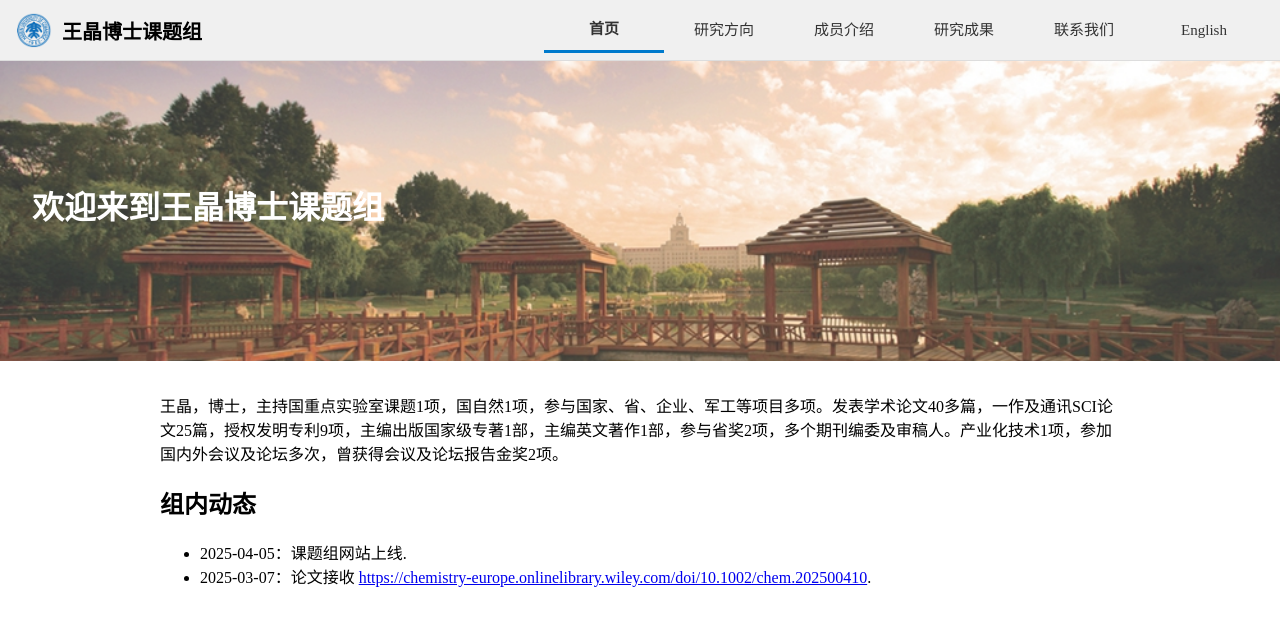
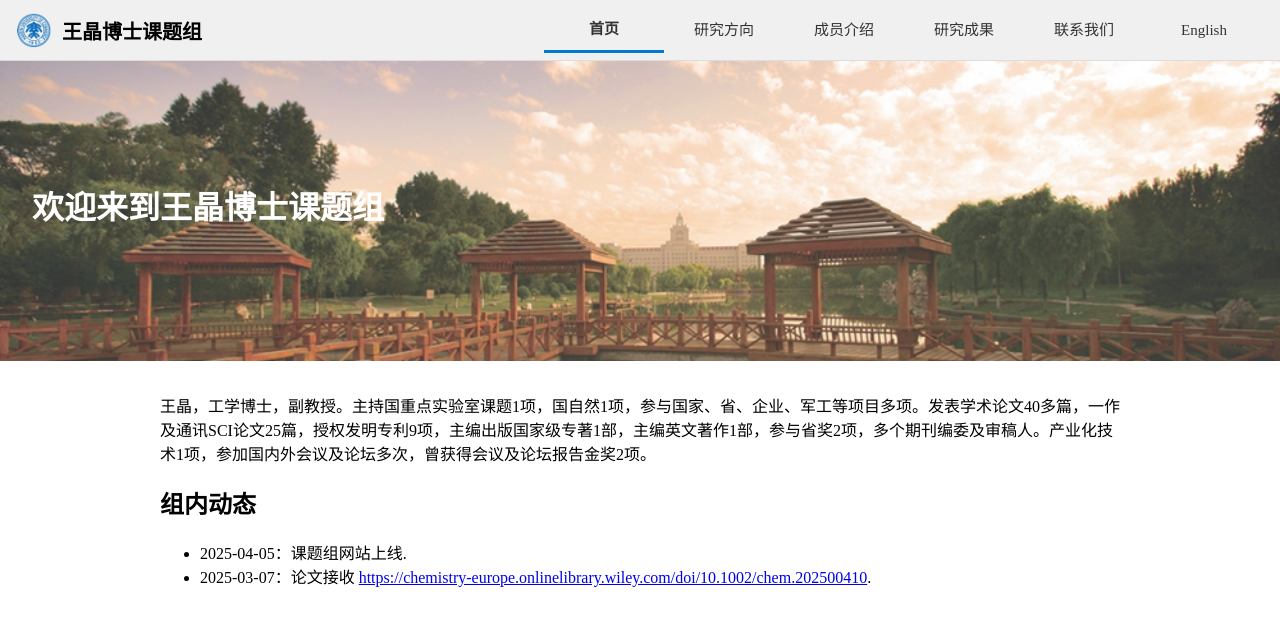
Before and after one commit to WangJing-Hrbcu/WangJing-Hrbcu.github.io, a Jekyll site: the page built from zh/index.md, in a window 1280 px wide. Shown: the top 626 px of the page. Built offline with Jekyll 4.4.1, drawn with Linux system fonts in a browser that asks for light colours.

Commit message:
optimize some content

```diff
--- a/zh/index.md
+++ b/zh/index.md
@@ -6,7 +6,7 @@ hero_text: 欢迎来到王晶博士课题组
 hero_image: /assets/images/hrbcu-other.jpg
 ---
 
-王晶，博士，主持国重点实验室课题1项，国自然1项，参与国家、省、企业、军工等项目多项。发表学术论文40多篇，一作及通讯SCI论文25篇，授权发明专利9项，主编出版国家级专著1部，主编英文著作1部，参与省奖2项，多个期刊编委及审稿人。产业化技术1项，参加国内外会议及论坛多次，曾获得会议及论坛报告金奖2项。
+王晶，工学博士，副教授。主持国重点实验室课题1项，国自然1项，参与国家、省、企业、军工等项目多项。发表学术论文40多篇，一作及通讯SCI论文25篇，授权发明专利9项，主编出版国家级专著1部，主编英文著作1部，参与省奖2项，多个期刊编委及审稿人。产业化技术1项，参加国内外会议及论坛多次，曾获得会议及论坛报告金奖2项。
 
 ## 组内动态
 * 2025-04-05：课题组网站上线.
```
Also changed, not shown: en/index.md (+1 -1 lines), en/publications.md (+4 -0 lines), zh/publications.md (+4 -0 lines).
